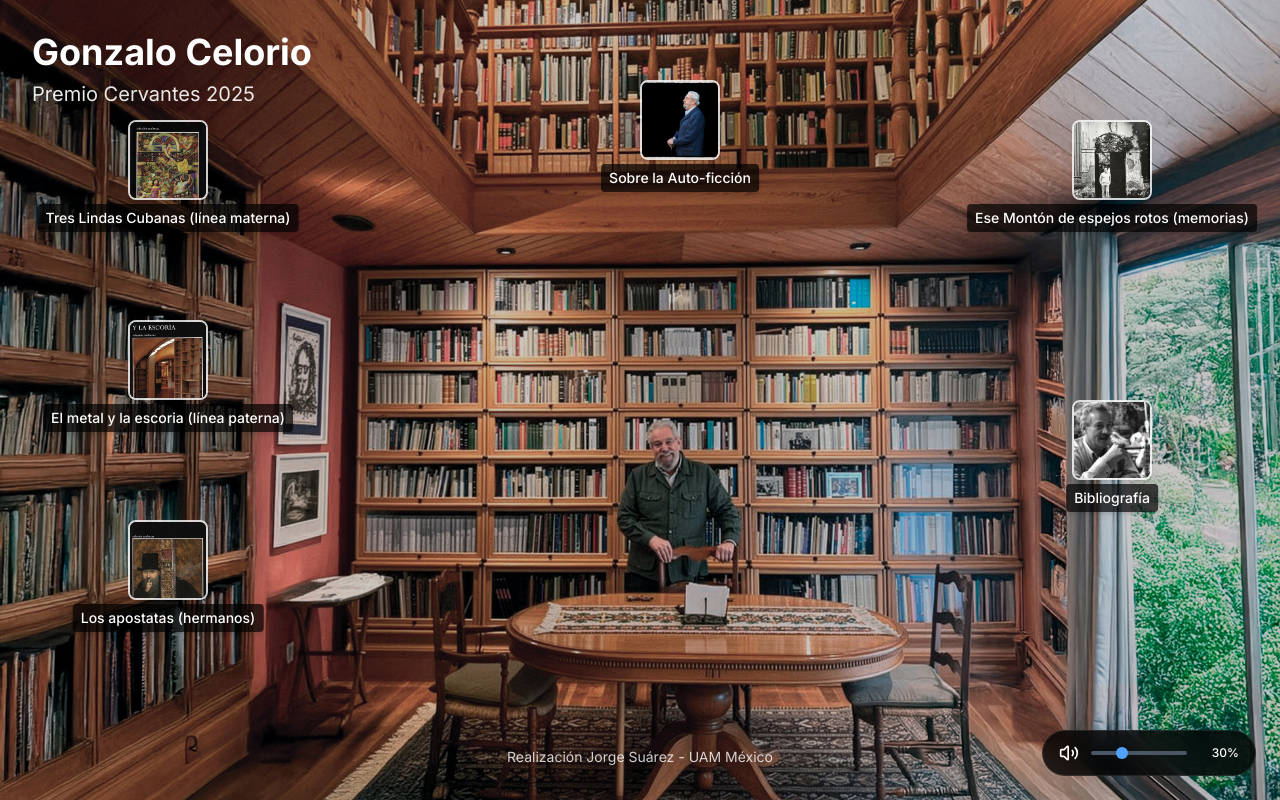
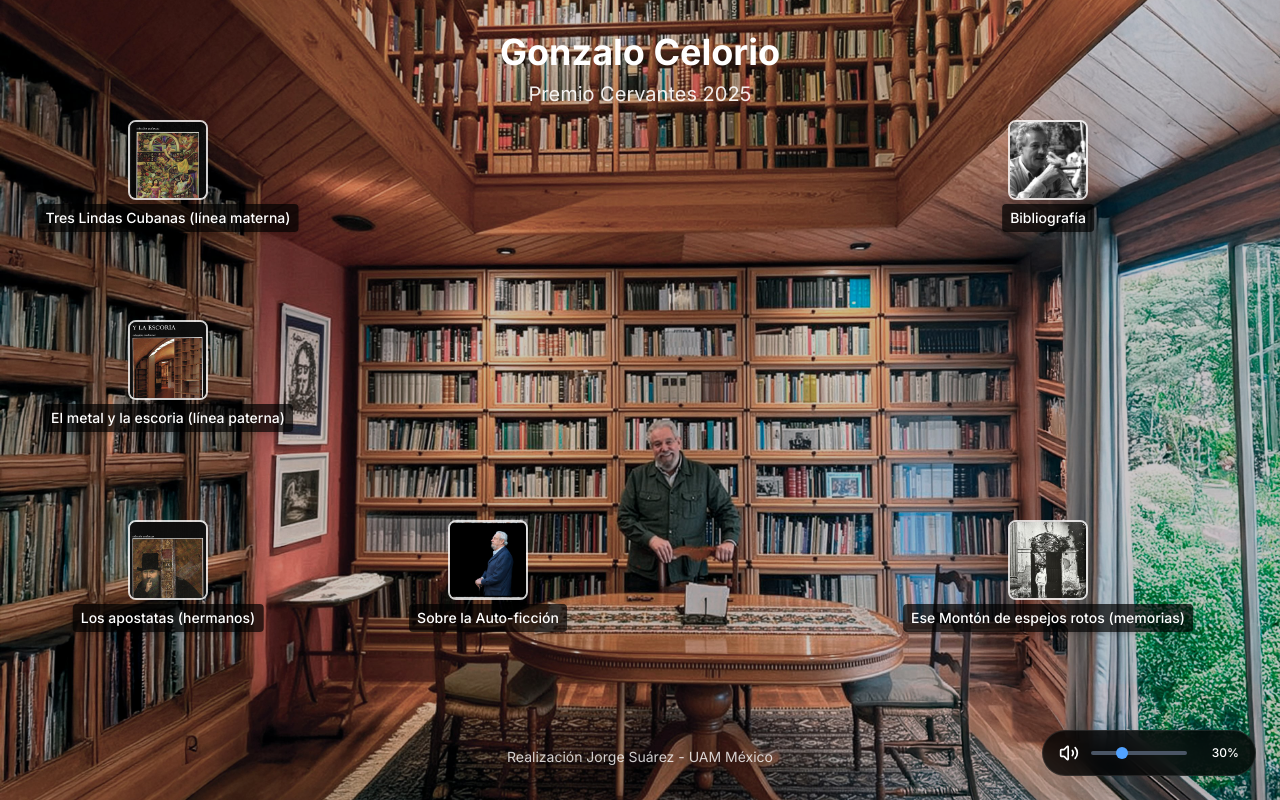
Before and after one commit to cmontedonico/V0-Gonzalo-Celorio, a Next.js app: page / in a window 1280 px wide. Built offline with nearby package versions, Linux system fonts and the light colour scheme.

Commit message:
Last fixes

```diff
--- a/app/page.tsx
+++ b/app/page.tsx
@@ -13,21 +13,21 @@ const interactivePoints = [
     image: "/images/curriculum.jpg",
     title: "Ese Montón de espejos rotos (memorias)",
     videoSrc: "https://youtu.be/uAZS58fnaPM?si=szdsHFIZc3K8wo2N",
-    position: { top: "15%", right: "10%" }, // Right side, top
+    position: { top: "65%", right: "15%" }, // Right side, top
   },
   {
     id: 2,
     image: "/images/bibliografia.jpg",
     title: "Bibliografía",
     videoSrc: "https://youtu.be/5Be7muS6u1o?si=7LxsNEFMORkKHuEf",
-    position: { top: "50%", right: "10%" }, // Right side, below Curriculum
+    position: { top: "15%", right: "15%" }, // Right side, below Curriculum
   },
   {
     id: 3,
     image: "/images/autoficcion.jpg",
     title: "Sobre la Auto-ficción",
     videoSrc: "https://youtu.be/1Ew184asbcA?si=c__-2HuW3Qwty2bl",
-    position: { top: "10%", left: "50%" }, // Center top, above Gonzalo's head
+    position: { top: "65%", left: "35%" }, // Center top, above Gonzalo's head
   },
   {
     id: 4,
@@ -83,7 +83,11 @@ export default function HomePage() {
 
   return (
     <main className="relative min-h-screen overflow-hidden">
-      <MusicPlayer ref={musicPlayerRef} audioSrc="/music/gonzalo.mp3" autoPlay />
+      <MusicPlayer
+        ref={musicPlayerRef}
+        audioSrc="/music/gonzalo.mp3"
+        autoPlay
+      />
 
       {/* Background Image */}
       <div className="absolute inset-0 z-0">
@@ -114,7 +118,7 @@ export default function HomePage() {
       </div>
 
       {/* Title Overlay */}
-      <div className="absolute top-8 left-8 z-20">
+      <div className="absolute top-8 left-1/2 -translate-x-1/2 z-20 text-center">
         <h1 className="text-4xl font-bold text-white drop-shadow-2xl">
           Gonzalo Celorio
         </h1>
```
